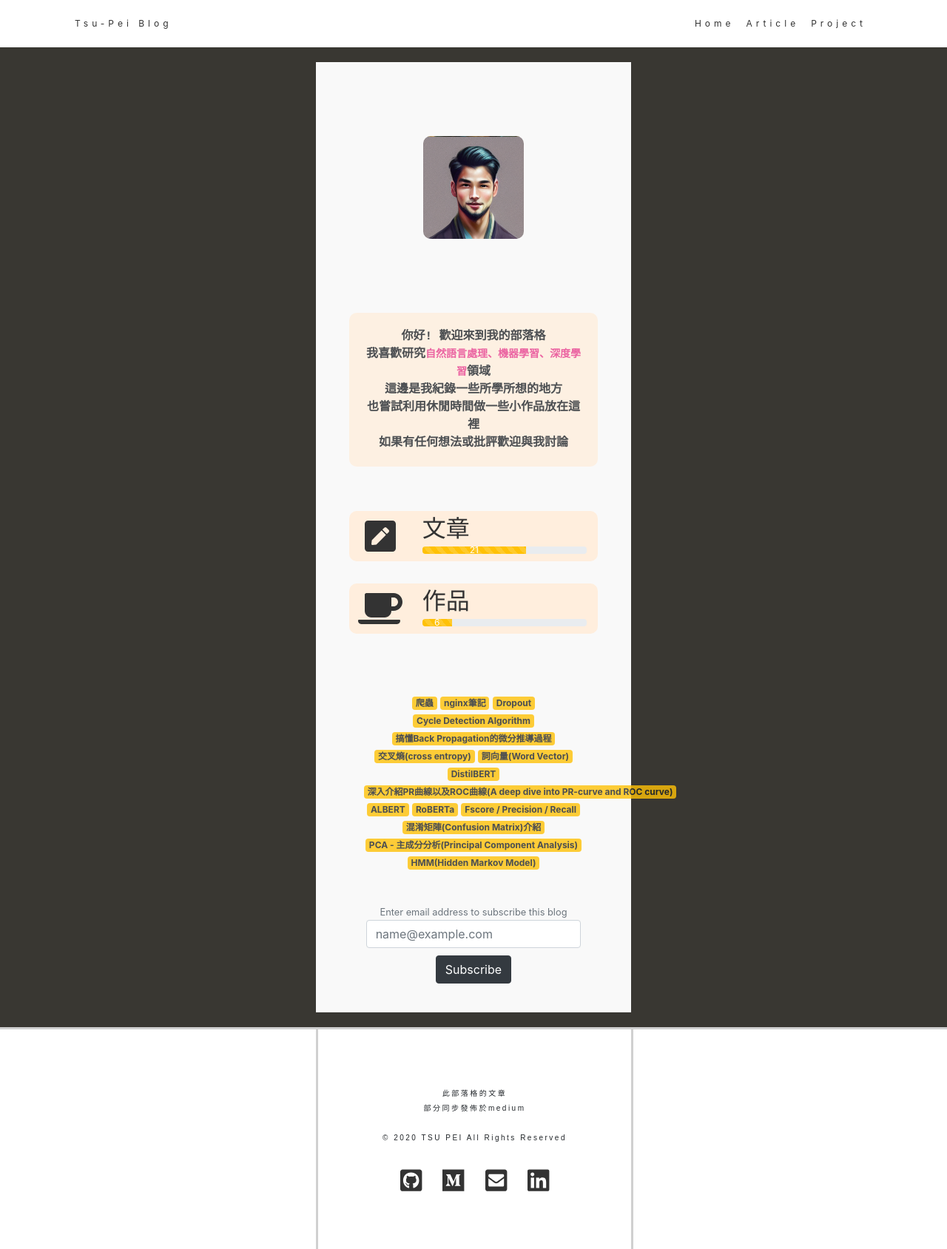
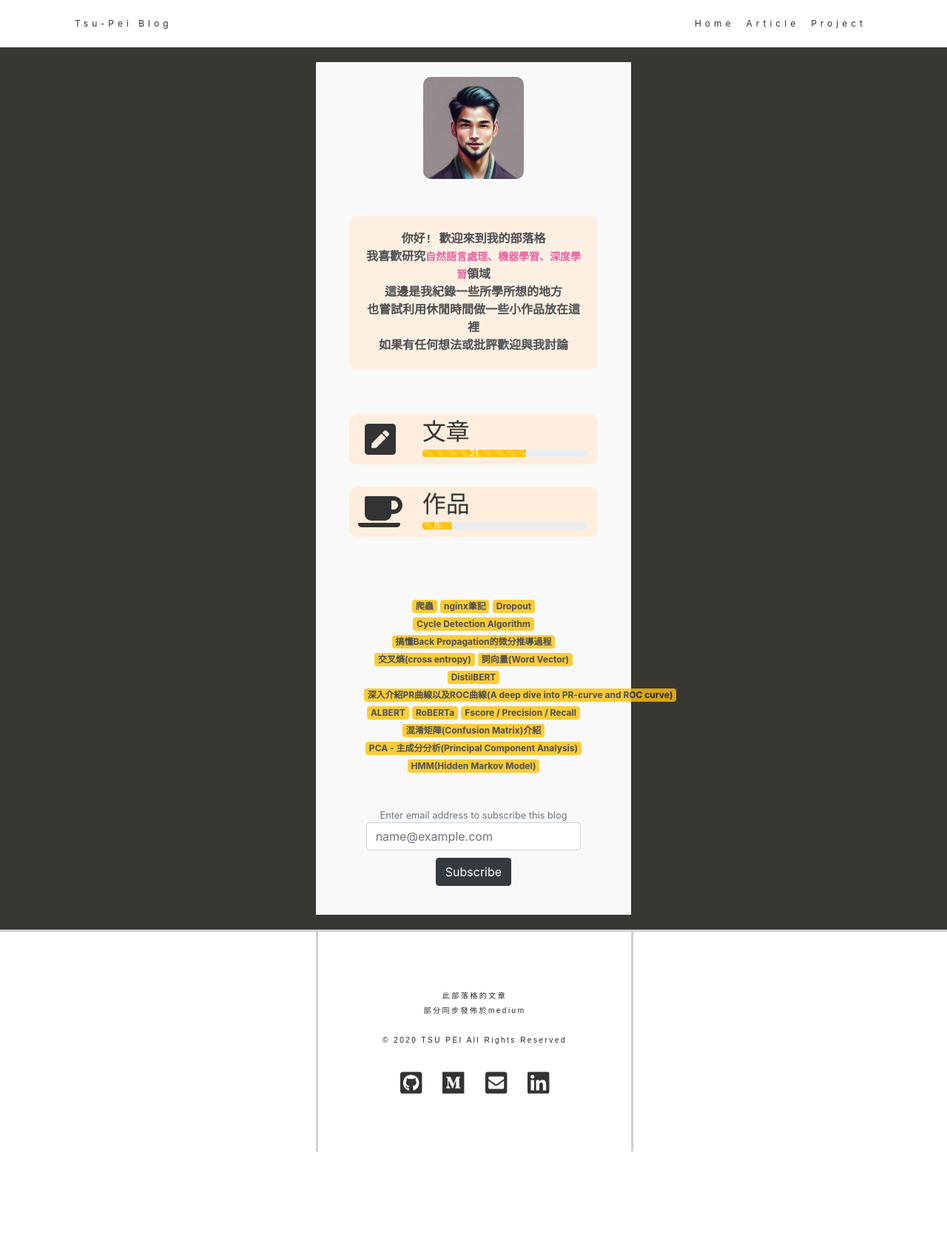
Before and after one commit to tsupei/tsupei.github.io, a Jekyll site: the page built from index.html, in a window 1280 px wide. Shown: the whole page at 74% size. Built offline with Jekyll 4.4.1, drawn with Linux system fonts in a browser that asks for light colours; nearby versions of some CDN libraries; after the commit the page ends 1557 px from its top, so only the background shows below that.

Commit message:
Update profile photo.

```diff
--- a/_includes/profile-page/photo-section.html
+++ b/_includes/profile-page/photo-section.html
@@ -1,4 +1,4 @@
 
 <div class="profile-page-photo-section">
-	<img src="{{site.baseurl}}/res/photo/blogicon.png" class="img-fluid" style="max-width: calc(100% - 200px); margin: 100px; border-radius: 10px;">
+	<img src="{{site.baseurl}}/res/photo/blogicon.png" class="img-fluid" style="max-width: calc(100% - 200px); margin-top: 10px; border-radius: 10px;">
 </div>
```
Also changed, not shown: res/photo/blogicon.png.
